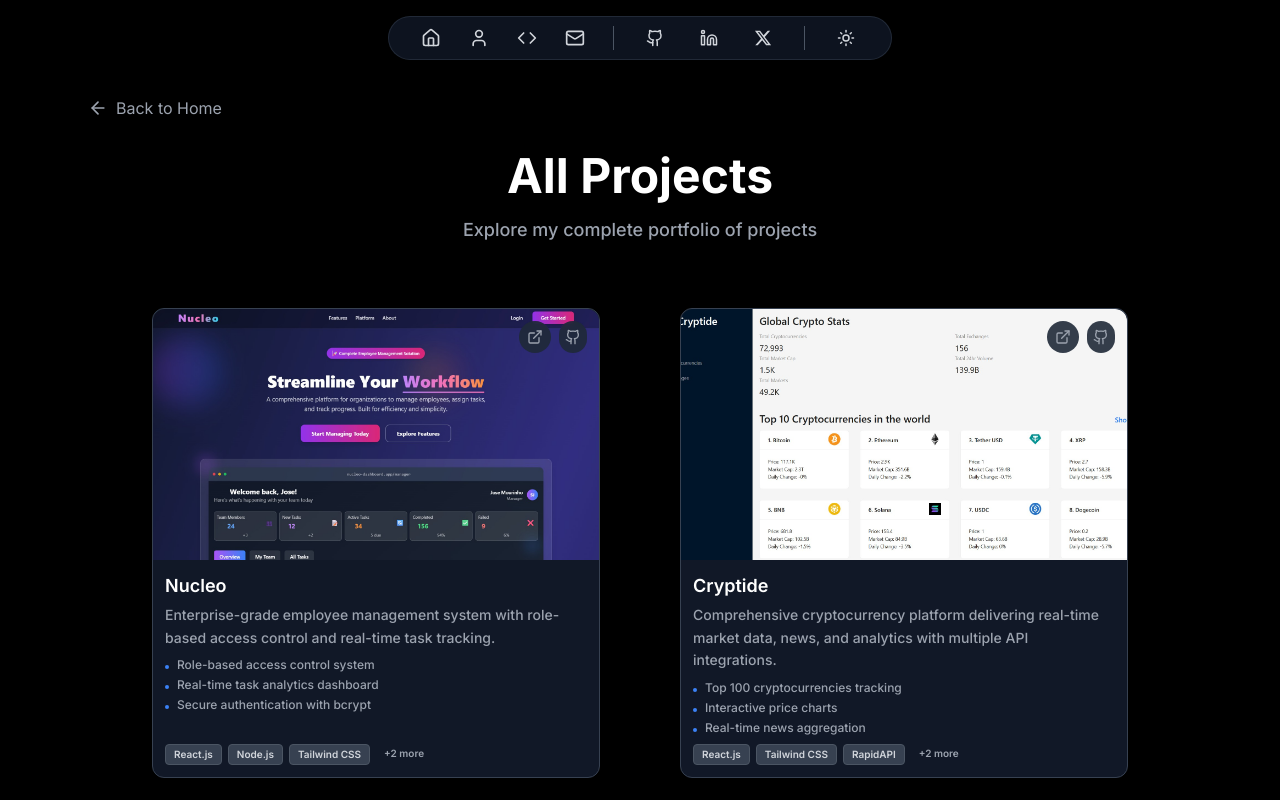
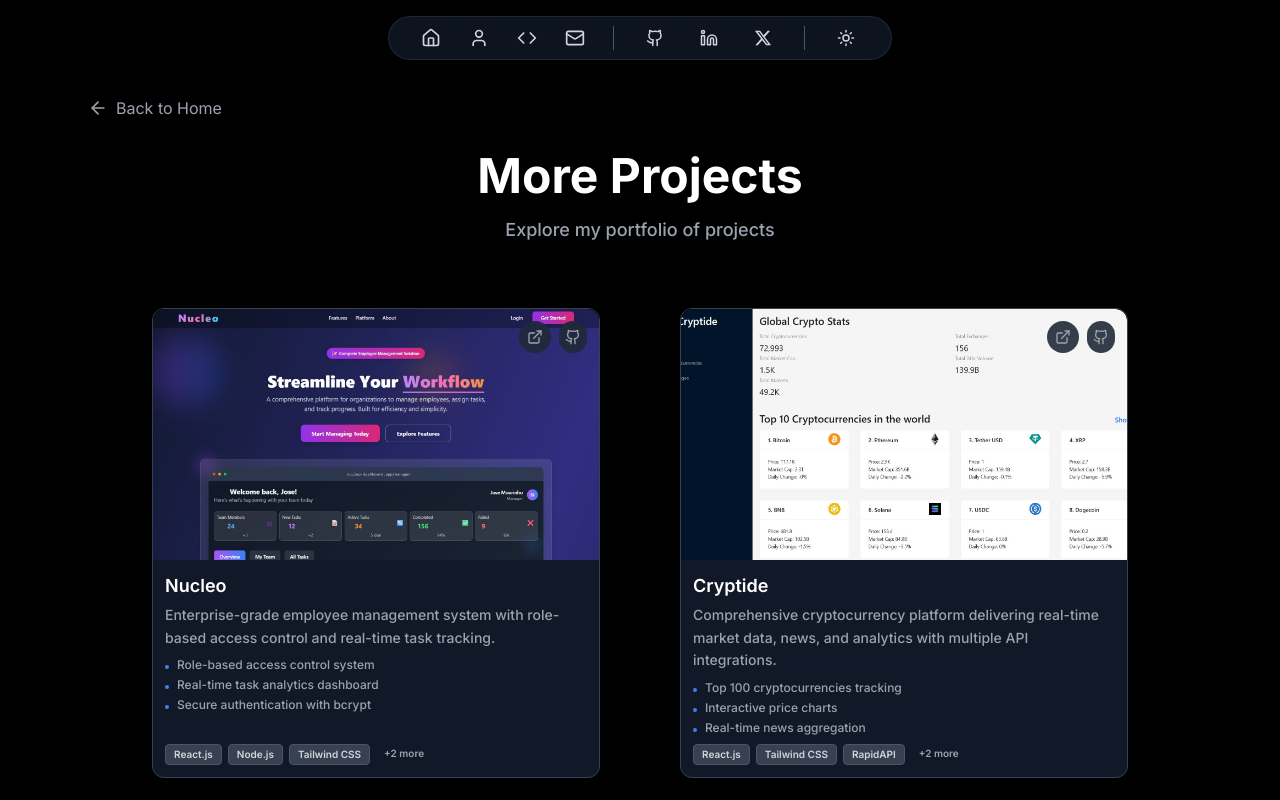
Before and after one commit to anuptiwari17/portfolio, a Next.js app: page /projects in a window 1280 px wide. Shown: the top 800 px of the page. Built offline with nearby package versions, Linux system fonts and the light colour scheme.

Commit message:
all done

```diff
--- a/src/components/ProjectCard.js
+++ b/src/components/ProjectCard.js
@@ -20,7 +20,7 @@
       className="group w-full max-w-md mx-auto bg-white dark:bg-gray-900 rounded-xl border border-gray-200 dark:border-gray-700 overflow-hidden shadow-sm hover:shadow-md hover:border-blue-300 dark:hover:border-blue-500 transition-all duration-300"
     >
       <div className="h-full flex flex-col">
-        <div className="relative aspect-video bg-gray-100 dark:bg-gray-800 overflow-hidden">
+        <div className="relative aspect-video bg-white dark:bg-black overflow-hidden">
           <Link href={linkTo || '#'} className="block h-full">
             <Image
               src={project.image}
--- a/src/components/ProjectsPageSystem.js
+++ b/src/components/ProjectsPageSystem.js
@@ -34,11 +34,11 @@
           >
             <h1 className="text-5xl font-bold text-gray-900 dark:text-white mb-4"
                 style={{ fontFamily: 'Fira Code, Inter, system-ui, sans-serif' }}>
-              All Projects
+              More Projects
             </h1>
             <p className="text-lg text-gray-600 dark:text-gray-400 font-medium"
                style={{ fontFamily: 'Plus Jakarta Sans,Inter, system-ui, sans-serif' }}>
-              Explore my complete portfolio of projects
+              Explore my portfolio of projects
             </p>
           </motion.div>
 
```
